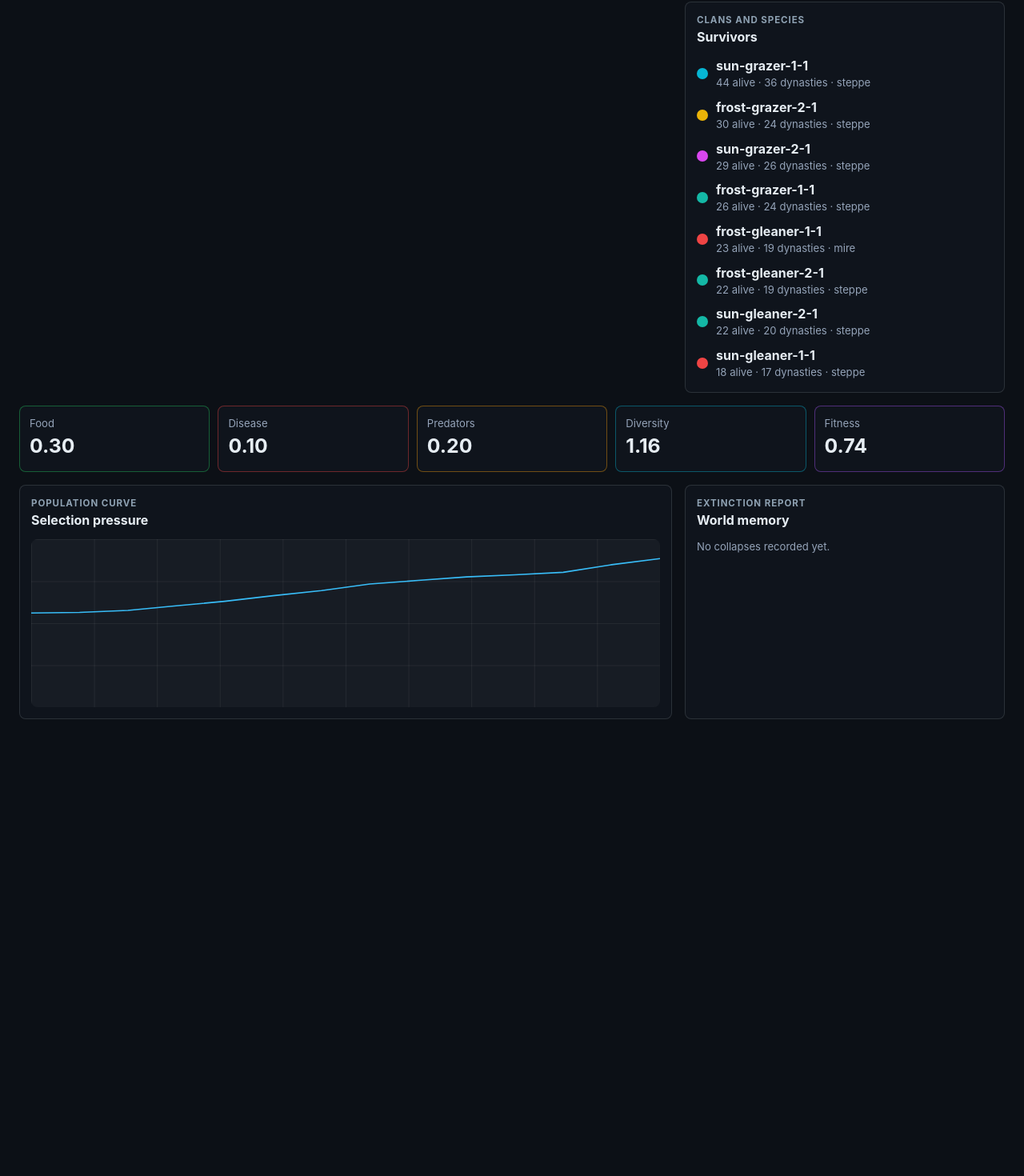
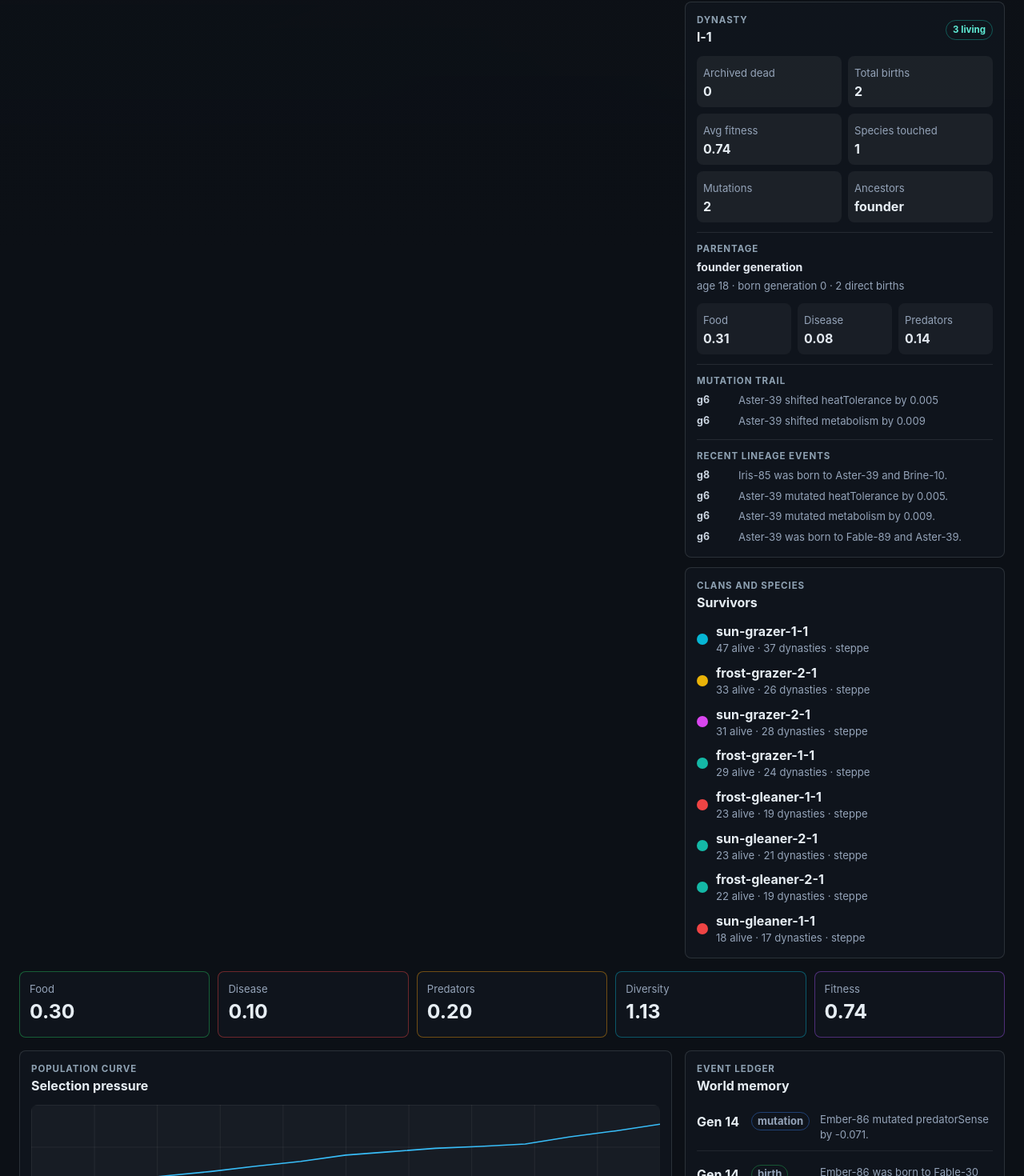
Before and after one commit to VoidAxiom/petri-dish, a React (Vite) app: page / in a window 1280 px wide. Shown: the part 751-2221 px from the top of the page at 80% size. Before the commit the page ends 1674 px from the top, so only its background shows below. Built offline with nearby package versions, Linux system fonts and the light colour scheme.

Commit message:
VOI-7 surface dynasty storytelling

```diff
--- a/src/App.tsx
+++ b/src/App.tsx
@@ -1,5 +1,5 @@
 import { useEffect, useMemo, useState } from "react";
-import { createWorld, genomeKeys, speciesColor, stepWorld, type Creature, type Genome, type World } from "./simulation";
+import { createWorld, genomeKeys, speciesColor, stepWorld, type Creature, type Genome, type SimulationEvent, type World } from "./simulation";
 
 const demoSeeds = ["mythic-lagoon-17", "glass-drought-41", "ember-reef-93"];
 
@@ -90,6 +90,7 @@ export default function App() {
 
         <aside className="side-panel">
           <CreatureInspector creature={selectedCreature} world={world} />
+          <DynastyPanel creature={selectedCreature} world={world} />
           <SpeciesPanel world={world} />
         </aside>
       </section>
@@ -104,7 +105,7 @@ export default function App() {
 
       <section className="lower-grid">
         <Timeline world={world} />
-        <ExtinctionLog world={world} />
+        <WorldMemory world={world} />
       </section>
     </main>
   );
@@ -213,6 +214,96 @@ function CreatureInspector({ creature, world }: { creature?: Creature; world: Wo
   );
 }
 
+function DynastyPanel({ creature, world }: { creature?: Creature; world: World }) {
+  if (!creature) {
+    return <section className="panel">No dynasty selected.</section>;
+  }
+
+  const cell = world.cells[creature.y * world.width + creature.x];
+  const livingLineage = world.creatures.filter((candidate) => candidate.lineageId === creature.lineageId);
+  const archivedLineage = world.graveyard.filter((candidate) => candidate.lineageId === creature.lineageId);
+  const allLineage = [...livingLineage, ...archivedLineage];
+  const parentNames = creature.parentIds.map((id) => creatureName(id, world));
+  const lineageEvents = world.events
+    .filter((event) => event.lineageId === creature.lineageId || event.creatureId === creature.id || event.parentIds?.includes(creature.id))
+    .slice(-6)
+    .reverse();
+  const mutationTrail = allLineage.flatMap((candidate) =>
+    candidate.mutations.map((mutation) => ({
+      creature: candidate.name,
+      ...mutation
+    }))
+  );
+  const averageFitness =
+    livingLineage.reduce((sum, candidate) => sum + candidate.fitness, 0) / Math.max(1, livingLineage.length);
+  const totalBirths = allLineage.reduce((sum, candidate) => sum + candidate.births, 0);
+  const speciesTouched = new Set(allLineage.map((candidate) => candidate.speciesId)).size;
+
+  return (
+    <section className="panel dynasty-panel">
+      <div className="panel-heading">
+        <div>
+          <p className="eyebrow">Dynasty</p>
+          <h2>{creature.lineageId}</h2>
+        </div>
+        <span className="lineage-badge">{livingLineage.length} living</span>
+      </div>
+
+      <div className="fact-grid dynasty-facts">
+        <Fact label="Archived dead" value={archivedLineage.length} />
+        <Fact label="Total births" value={totalBirths} />
+        <Fact label="Avg fitness" value={averageFitness.toFixed(2)} />
+        <Fact label="Species touched" value={speciesTouched} />
+        <Fact label="Mutations" value={mutationTrail.length} />
+        <Fact label="Ancestors" value={creature.ancestorIds.length || "founder"} />
+      </div>
+
+      <div className="lineage-thread">
+        <p className="eyebrow">Parentage</p>
+        <strong>{parentNames.length ? parentNames.join(" x ") : "founder generation"}</strong>
+        <span>
+          age {creature.age} · born generation {creature.generation} · {creature.births} direct births
+        </span>
+      </div>
+
+      <div className="pressure-grid">
+        <div>
+          <span>Food</span>
+          <strong>{cell.food.toFixed(2)}</strong>
+        </div>
+        <div>
+          <span>Disease</span>
+          <strong>{cell.disease.toFixed(2)}</strong>
+        </div>
+        <div>
+          <span>Predators</span>
+          <strong>{cell.predatorPressure.toFixed(2)}</strong>
+        </div>
+      </div>
+
+      <MiniLedger
+        title="Mutation trail"
+        empty="no inherited mutations recorded"
+        items={mutationTrail.slice(-5).reverse().map((mutation) => ({
+          key: `${mutation.creature}-${mutation.generation}-${mutation.gene}-${mutation.delta}`,
+          label: `g${mutation.generation}`,
+          text: `${mutation.creature} shifted ${mutation.gene} by ${mutation.delta}`
+        }))}
+      />
+
+      <MiniLedger
+        title="Recent lineage events"
+        empty="no recent lineage events"
+        items={lineageEvents.map((event) => ({
+          key: event.id,
+          label: `g${event.generation}`,
+          text: event.message
+        }))}
+      />
+    </section>
+  );
+}
+
 function GenomeBars({ genome }: { genome: Genome }) {
   return (
     <div className="genome-bars">
@@ -267,6 +358,12 @@ function Metric({ label, value, tone }: { label: string; value: number; tone: st
 function Timeline({ world }: { world: World }) {
   const points = world.summaries.slice(-80);
   const maxPopulation = Math.max(1, ...points.map((point) => point.population));
+  const firstGeneration = points[0]?.generation ?? 0;
+  const generationSpan = Math.max(1, (points.at(-1)?.generation ?? firstGeneration) - firstGeneration);
+  const ledgerMarkers = world.events
+    .filter((event) => event.kind === "catastrophe" || event.kind === "extinction" || event.kind === "speciation")
+    .filter((event) => event.generation >= firstGeneration)
+    .slice(-36);
   const path = points
     .map((point, index) => {
       const x = (index / Math.max(1, points.length - 1)) * 100;
@@ -285,6 +382,19 @@ function Timeline({ world }: { world: World }) {
       </div>
       <svg className="timeline" viewBox="0 0 100 52" preserveAspectRatio="none">
         <path d={path} fill="none" stroke="#38bdf8" strokeWidth="1.6" vectorEffect="non-scaling-stroke" />
+        {ledgerMarkers.map((event) => {
+          const x = ((event.generation - firstGeneration) / generationSpan) * 100;
+          return (
+            <circle
+              key={event.id}
+              cx={x}
+              cy={event.kind === "catastrophe" ? 8 : event.kind === "extinction" ? 44 : 18}
+              r={event.kind === "catastrophe" ? 1.7 : 1.2}
+              fill={eventColor(event.kind)}
+              opacity="0.88"
+            />
+          );
+        })}
         {points.map((point, index) =>
           point.event ? (
             <line
@@ -304,37 +414,69 @@ function Timeline({ world }: { world: World }) {
   );
 }
 
-function ExtinctionLog({ world }: { world: World }) {
-  const events = world.summaries
-    .filter((summary) => summary.event || summary.extinctions.length > 0 || summary.deaths > summary.births * 2)
-    .slice(-8)
-    .reverse();
+function WorldMemory({ world }: { world: World }) {
+  const events = world.events.slice(-10).reverse();
 
   return (
     <section className="panel">
       <div className="panel-heading">
         <div>
-          <p className="eyebrow">Extinction report</p>
+          <p className="eyebrow">Event ledger</p>
           <h2>World memory</h2>
         </div>
       </div>
       <div className="log-list">
         {events.length ? (
           events.map((event) => (
-            <div key={`${event.generation}-${event.deaths}-${event.births}`} className="log-row">
+            <div key={event.id} className="log-row">
               <strong>Gen {event.generation}</strong>
-              <span>
-                {event.event?.name ?? "mortality spike"} · births {event.births}, deaths {event.deaths}
-                {event.extinctions.length ? ` · ${event.extinctions.length} species lost` : ""}
-              </span>
+              <span className={`event-kind event-kind-${event.kind}`}>{event.kind}</span>
+              <span>{event.message}</span>
             </div>
           ))
         ) : (
-          <p className="quiet">No collapses recorded yet.</p>
+          <p className="quiet">No causal events recorded yet.</p>
         )}
       </div>
     </section>
   );
+}
+
+function MiniLedger({
+  title,
+  empty,
+  items
+}: {
+  title: string;
+  empty: string;
+  items: Array<{ key: string; label: string; text: string }>;
+}) {
+  return (
+    <div className="mini-ledger">
+      <p className="eyebrow">{title}</p>
+      {items.length ? (
+        items.map((item) => (
+          <div key={item.key} className="mini-ledger-row">
+            <strong>{item.label}</strong>
+            <span>{item.text}</span>
+          </div>
+        ))
+      ) : (
+        <p className="quiet">{empty}</p>
+      )}
+    </div>
+  );
+}
+
+function creatureName(id: string, world: World): string {
+  return world.creatures.find((creature) => creature.id === id)?.name ?? world.graveyard.find((creature) => creature.id === id)?.name ?? id;
+}
+
+function eventColor(kind: SimulationEvent["kind"]): string {
+  if (kind === "catastrophe") return "#f97316";
+  if (kind === "extinction") return "#ef4444";
+  if (kind === "speciation") return "#22c55e";
+  return "#38bdf8";
 }
 
 function Fact({ label, value }: { label: string; value: string | number }) {
--- a/src/styles.css
+++ b/src/styles.css
@@ -183,6 +183,9 @@ h2 {
 .fact span,
 .species-row small,
 .log-row span,
+.pressure-grid span,
+.lineage-thread span,
+.mini-ledger-row span,
 .quiet {
   color: #94a3b8;
   font-size: 0.82rem;
@@ -215,11 +218,24 @@ h2 {
   font-weight: 700;
 }
 
+.lineage-badge {
+  border: 1px solid rgba(20, 184, 166, 0.42);
+  border-radius: 999px;
+  padding: 3px 8px;
+  color: #5eead4;
+  font-size: 0.72rem;
+  font-weight: 700;
+}
+
 .fact-grid {
   display: grid;
   grid-template-columns: repeat(3, 1fr);
   gap: 8px;
   margin-bottom: 12px;
+}
+
+.dynasty-facts {
+  grid-template-columns: repeat(2, 1fr);
 }
 
 .fact {
@@ -274,6 +290,60 @@ h2 {
   border-top: 1px solid rgba(230, 237, 243, 0.1);
   color: #cbd5e1;
   font-size: 0.86rem;
+}
+
+.lineage-thread,
+.mini-ledger {
+  margin-top: 12px;
+  padding-top: 12px;
+  border-top: 1px solid rgba(230, 237, 243, 0.1);
+}
+
+.lineage-thread strong,
+.lineage-thread span {
+  display: block;
+}
+
+.lineage-thread strong {
+  margin: 3px 0;
+  color: #e2e8f0;
+  font-size: 0.88rem;
+}
+
+.pressure-grid {
+  display: grid;
+  grid-template-columns: repeat(3, 1fr);
+  gap: 8px;
+  margin-top: 12px;
+}
+
+.pressure-grid > div {
+  min-width: 0;
+  padding: 8px;
+  border-radius: 8px;
+  background: rgba(255, 255, 255, 0.045);
+}
+
+.pressure-grid strong {
+  display: block;
+  color: #e2e8f0;
+}
+
+.mini-ledger {
+  display: grid;
+  gap: 6px;
+}
+
+.mini-ledger-row {
+  display: grid;
+  grid-template-columns: 44px minmax(0, 1fr);
+  gap: 8px;
+  align-items: start;
+}
+
+.mini-ledger-row strong {
+  color: #cbd5e1;
+  font-size: 0.78rem;
 }
 
 .species-list,
@@ -361,6 +431,8 @@ h2 {
 
 .log-row {
   align-items: flex-start;
+  display: grid;
+  grid-template-columns: 58px 76px minmax(0, 1fr);
   gap: 10px;
   padding: 9px 0;
   border-bottom: 1px solid rgba(230, 237, 243, 0.08);
@@ -368,6 +440,37 @@ h2 {
 
 .log-row strong {
   min-width: 58px;
+}
+
+.event-kind {
+  justify-self: start;
+  border: 1px solid rgba(148, 163, 184, 0.28);
+  border-radius: 999px;
+  padding: 1px 7px;
+  font-size: 0.72rem;
+  font-weight: 700;
+}
+
+.event-kind-birth,
+.event-kind-speciation {
+  color: #86efac;
+  border-color: rgba(34, 197, 94, 0.38);
+}
+
+.event-kind-death,
+.event-kind-extinction {
+  color: #fca5a5;
+  border-color: rgba(239, 68, 68, 0.42);
+}
+
+.event-kind-mutation {
+  color: #93c5fd;
+  border-color: rgba(59, 130, 246, 0.4);
+}
+
+.event-kind-catastrophe {
+  color: #fdba74;
+  border-color: rgba(249, 115, 22, 0.42);
 }
 
 @media (max-width: 1100px) {
@@ -405,6 +508,11 @@ h2 {
     grid-template-columns: repeat(2, 1fr);
   }
 
+  .pressure-grid,
+  .log-row {
+    grid-template-columns: 1fr;
+  }
+
   .gene-row {
     grid-template-columns: 98px minmax(60px, 1fr) 34px;
   }
```
Also changed, not shown: 2 other files (tests, documents, lock files or other folders).
